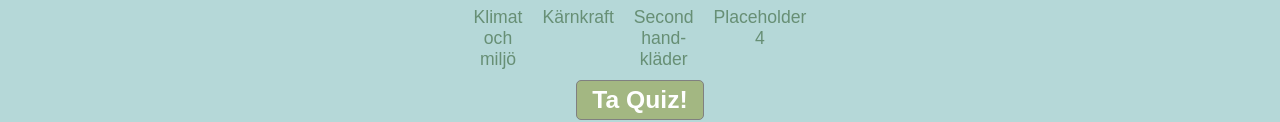
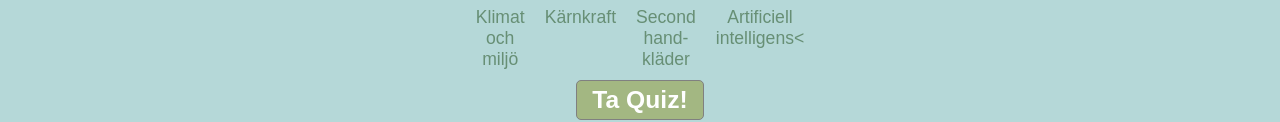
Before and after one commit to KennyBanna/Datateknik-2025-projekt, a plain HTML site: page page2.html in a window 1280 px wide. Shown: the part 213-335 px from the top of the page. Drawn offline with Linux system fonts and the light colour scheme.

Commit message:
Update page2.html

```diff
--- a/page2.html
+++ b/page2.html
@@ -26,7 +26,7 @@
                 <a href="page1.html">Klimat och miljö</a>
                 <a href="page2.html">Kärnkraft</a>
                 <a href="page3.html">Second hand-kläder</a>
-                <a href="page4.html">Placeholder 4</a>
+                <a href="page4.html">Artificiell intelligens<</a>
             </div>
             <a
                 href="quiz.html"
```
